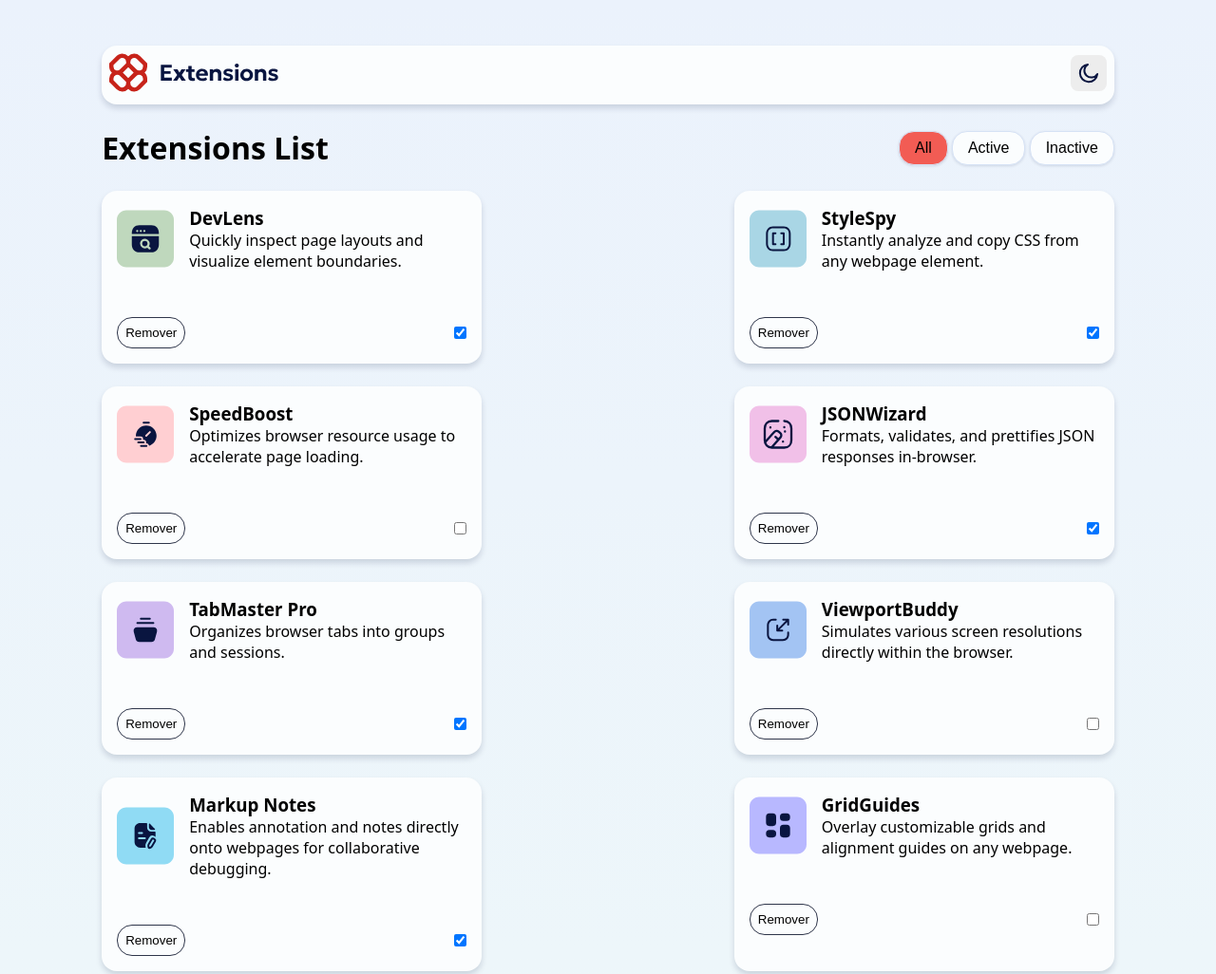
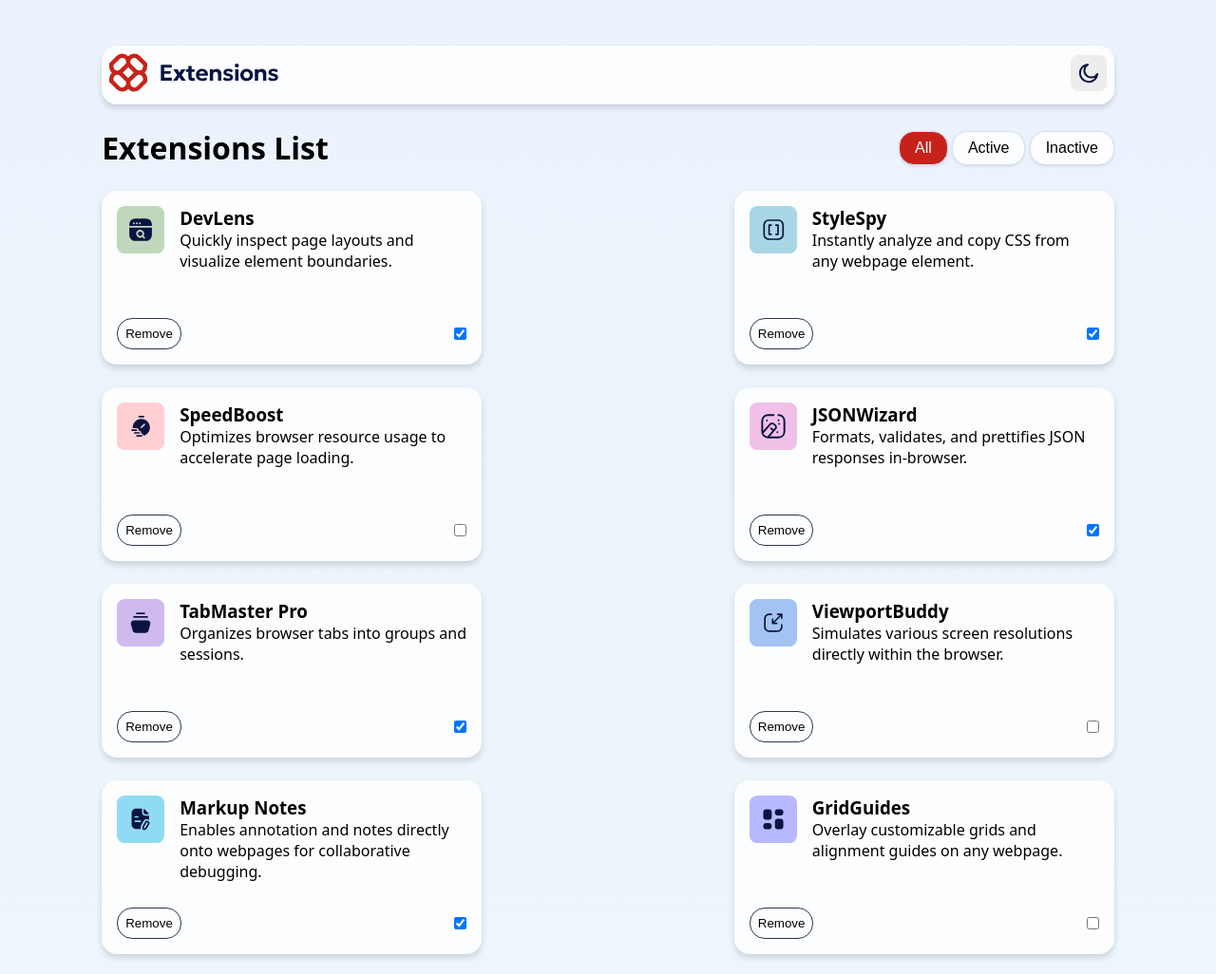
Before and after one commit to Joaquim-python3/management-extensions-ui, a website built with Vite: page vite-project/index.html in a window 1280 px wide. Shown: the top 1026 px of the page at 95% size. Built offline with nearby package versions, Linux system fonts and the light colour scheme.

Commit message:
Atualiza estilização do card
- Alinha imagem
- Padronização da altura
- Ajusta cor do filtro
- Cria arquivo para mudança do tema

```diff
--- a/vite-project/index.html
+++ b/vite-project/index.html
@@ -21,7 +21,7 @@
         <img src="/assets/images/logo.svg" alt="Logo">
       </div>
       <div class="header__theme">
-        <img src="/assets/images/icon-moon.svg" alt="Theme">
+        <img id="change-themes" src="/assets/images/icon-moon.svg" alt="Theme">
       </div>
     </header>
     <main class="main">
--- a/vite-project/src/scripts/extensions.js
+++ b/vite-project/src/scripts/extensions.js
@@ -20,9 +20,9 @@ function createExtensionElement(extension) {
 
   // 2.1 Logo
   const logo = document.createElement("img");
+  logo.className = "card__logo";
   logo.src = extension.logo;
   logo.alt = `${extension.name} logo`;
-  logo.className = "card__logo";
 
   // 2.2 Conteúdo (nome + descrição) - AGORA DENTRO DO TOPO
   const contentDiv = document.createElement("div");
@@ -54,7 +54,7 @@ function createExtensionElement(extension) {
 
   const removeBtn = document.createElement("button");
   removeBtn.className = "card__remove";
-  removeBtn.textContent = "Remover";
+  removeBtn.textContent = "Remove";
 
   footerDiv.append(removeBtn, status);
 
--- a/vite-project/src/styles/components/_card.scss
+++ b/vite-project/src/styles/components/_card.scss
@@ -12,6 +12,13 @@
   &__top {
     display: flex;
     margin-bottom: $spacing-6;
+    height: 70px;
+  }
+
+  &__logo {
+    align-self: flex-start;
+    padding-top: 0;
+    width: 50px;
   }
 
   &__content {
@@ -44,6 +51,11 @@
   }
 }
 
+.card__remove:hover {
+  cursor: pointer;
+}
+
 .selected {
-  background: $red-400;
+  background: $red-700;
+  color: $neutral-0;
 }
```
Also changed, not shown: vite-project/src/scripts/theme.js (added).
